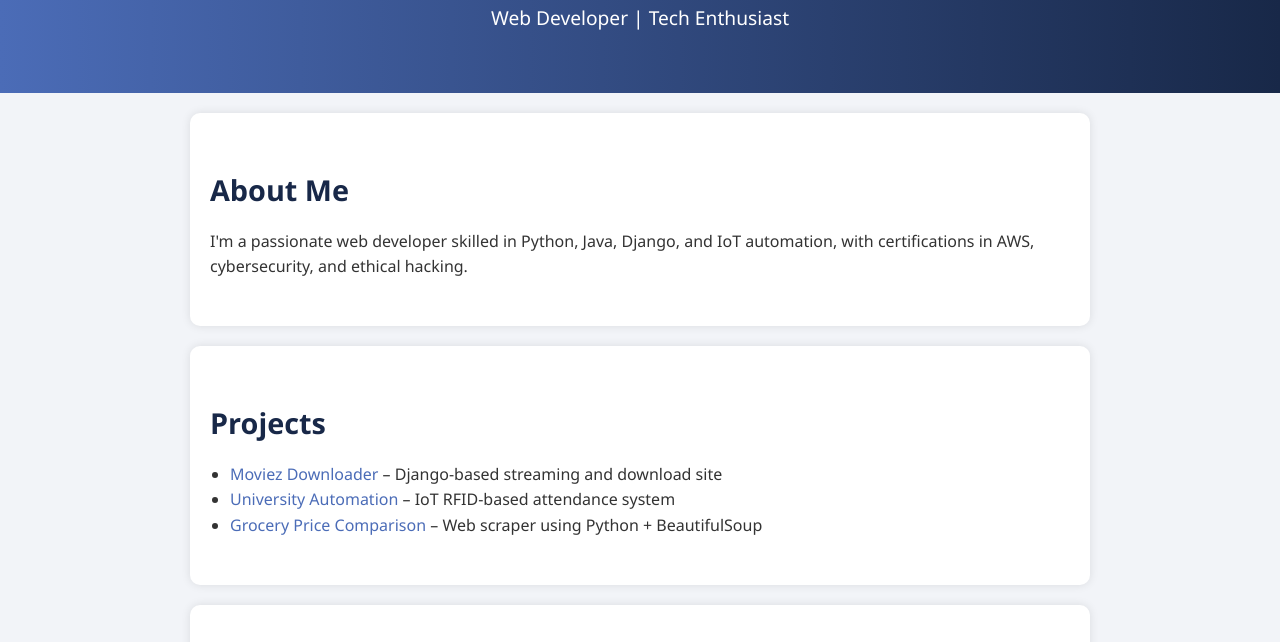
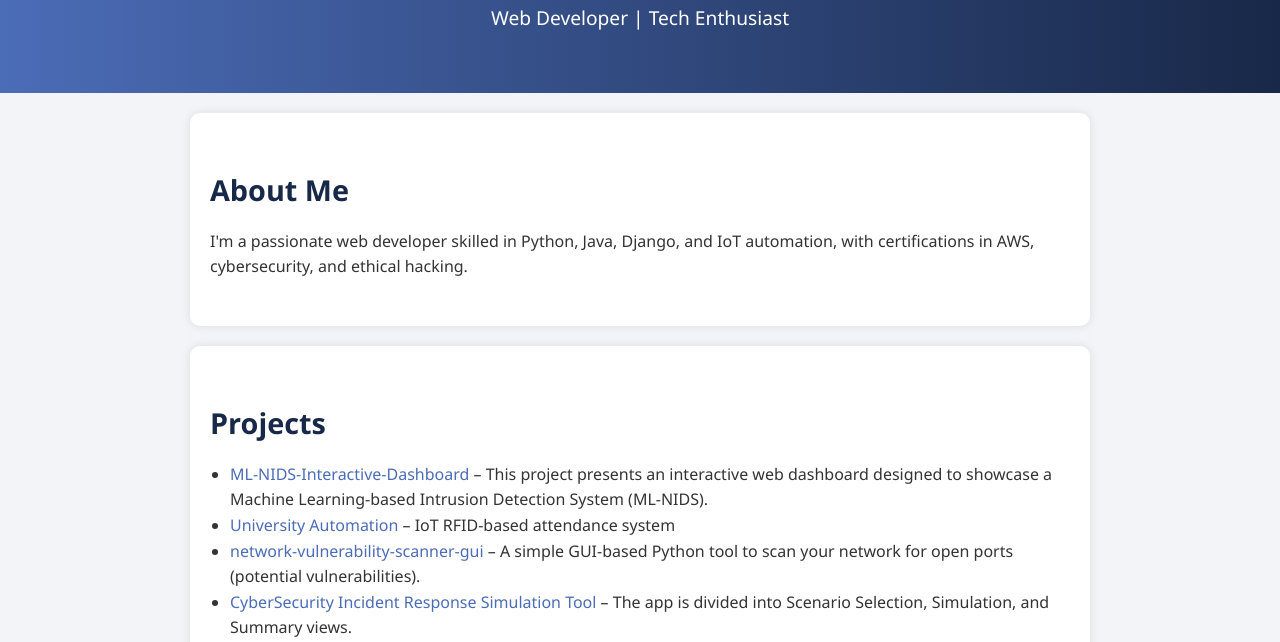
Before and after one commit to manu071202i/portfolio, a plain HTML site: page index.html in a window 1280 px wide. Shown: the part 158-800 px from the top of the page. Drawn offline with Linux system fonts and the light colour scheme.

Commit message:
Update index.html

```diff
--- a/index.html
+++ b/index.html
@@ -21,9 +21,10 @@
   <section id="projects">
     <h2>Projects</h2>
     <ul>
-      <li><a href="#">Moviez Downloader</a> – Django-based streaming and download site</li>
-      <li><a href="#">University Automation</a> – IoT RFID-based attendance system</li>
-      <li><a href="#">Grocery Price Comparison</a> – Web scraper using Python + BeautifulSoup</li>
+      <li><a href="https://manu071202i.github.io/ML-NIDS-Interactive-Dashboard/">ML-NIDS-Interactive-Dashboard</a> – This project presents an interactive web dashboard designed to showcase a Machine Learning-based Intrusion Detection System (ML-NIDS).</li>
+      <li><a href="https://www.youtube.com/watch?v=x_pAO7_4TlY&t=48s">University Automation</a> – IoT RFID-based attendance system</li>
+      <li><a href="https://manu071202i.github.io/network-vulnerability-scanner-gui/">network-vulnerability-scanner-gui</a> – A simple GUI-based Python tool to scan your network for open ports (potential vulnerabilities).</li>
+      <li><a href="https://manu071202i.github.io/CyberSecurity-Incident-Response-Simulation-Tool/">CyberSecurity Incident Response Simulation Tool</a> – The app is divided into Scenario Selection, Simulation, and Summary views.</li>
     </ul>
   </section>
 
```
